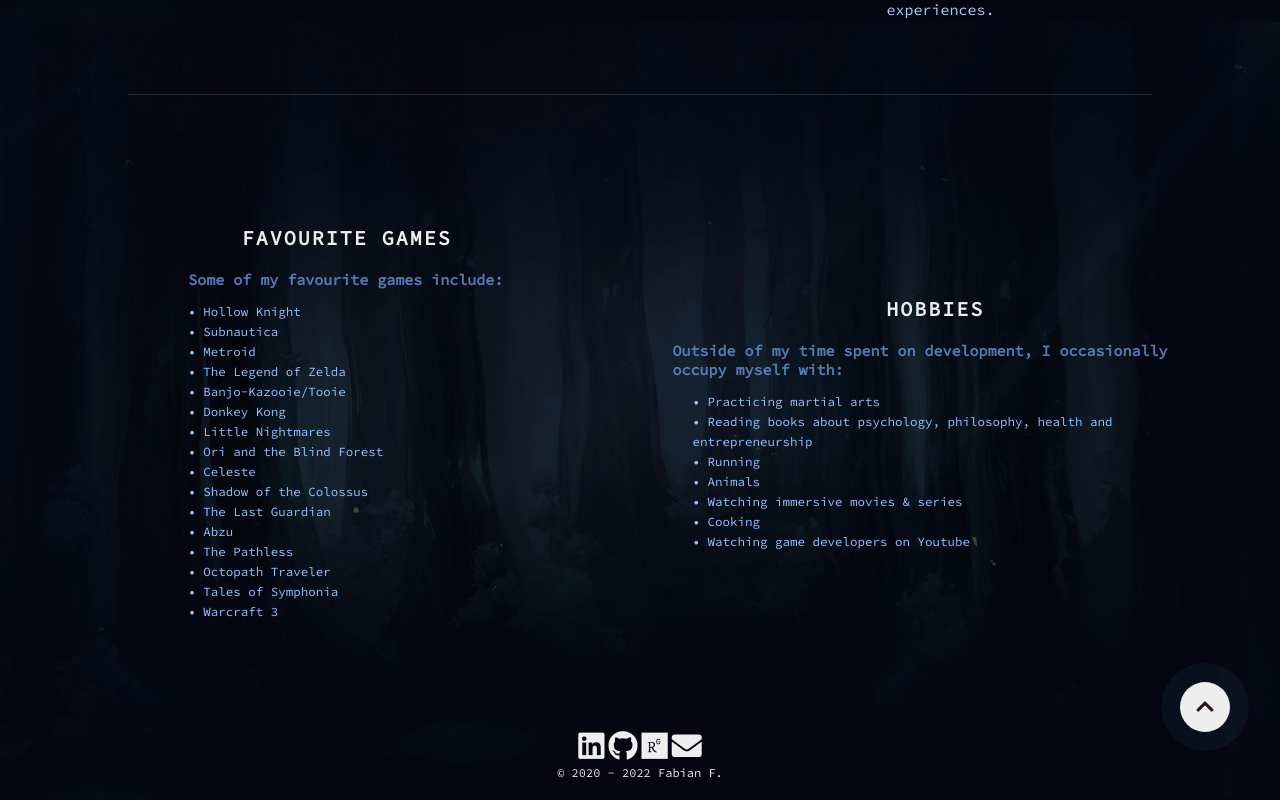
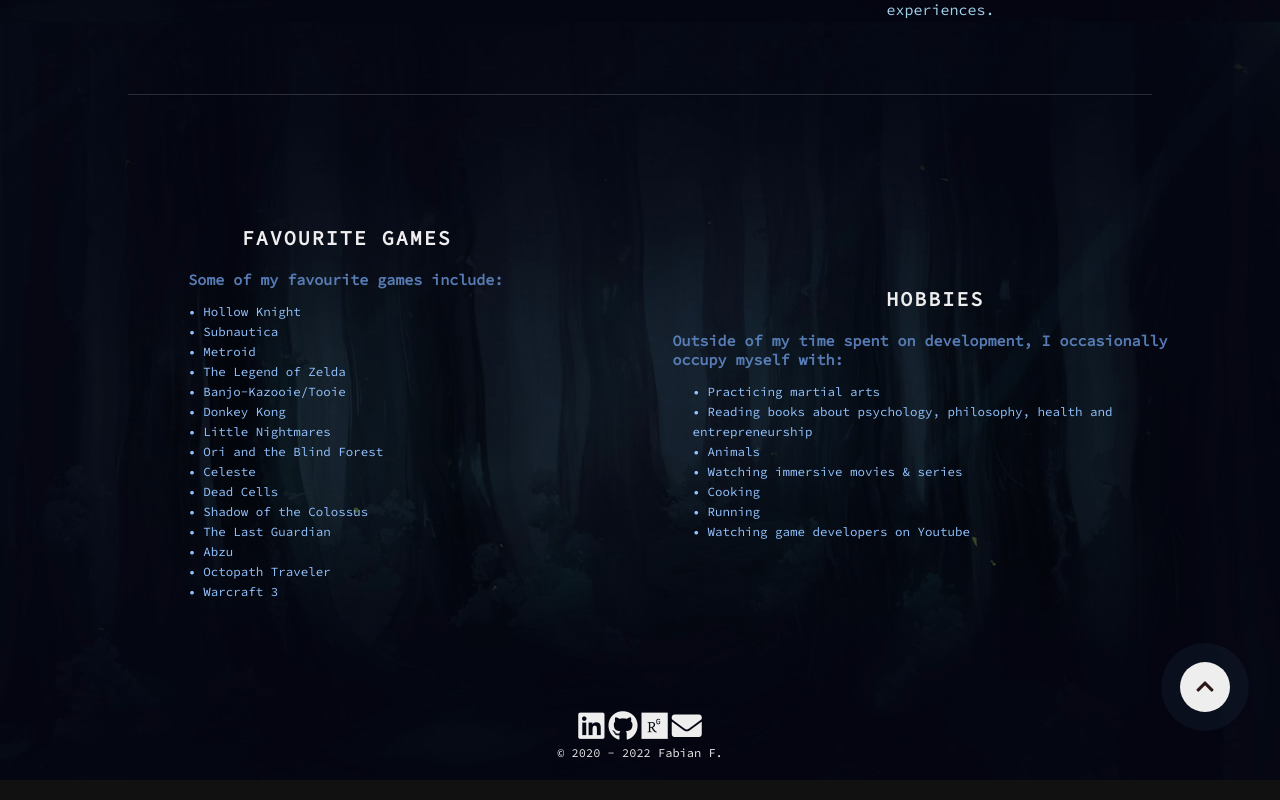
Before and after one commit to fabianfroding/gh-pages-src, a Vue app: page /about in a window 1280 px wide. Shown: the part 778-1578 px from the top of the page. Built offline with nearby package versions, Linux system fonts and the light colour scheme.

Commit message:
minor resume updates and about updates

```diff
--- a/src/views/About.vue
+++ b/src/views/About.vue
@@ -53,12 +53,11 @@
 							<li><p> • Little Nightmares</p></li>
 							<li><p> • Ori and the Blind Forest</p></li>
 							<li><p> • Celeste</p></li>
+							<li><p> • Dead Cells</p></li>
 							<li><p> • Shadow of the Colossus</p></li>
 							<li><p> • The Last Guardian</p></li>
 							<li><p> • Abzu</p></li>
-							<li><p> • The Pathless</p></li>
 							<li><p> • Octopath Traveler</p></li>
-							<li><p> • Tales of Symphonia</p></li>
 							<li><p> • Warcraft 3</p></li>
 						</ul>
                     </div>
@@ -70,10 +69,10 @@
 							<br>
 							<li><p> • Practicing martial arts</p></li>
 							<li><p> • Reading books about psychology, philosophy, health and entrepreneurship</p></li>
-							<li><p> • Running</p></li>
 							<li><p> • Animals</p></li>
 							<li><p> • Watching immersive movies &amp; series</p></li>
 							<li><p> • Cooking</p></li>
+							<li><p> • Running</p></li>
 							<li><p> • Watching game developers on Youtube</p></li>
 							<!--li>
 								<ul>
```
Also changed, not shown: 2 other files (tests, documents, lock files or other folders).
